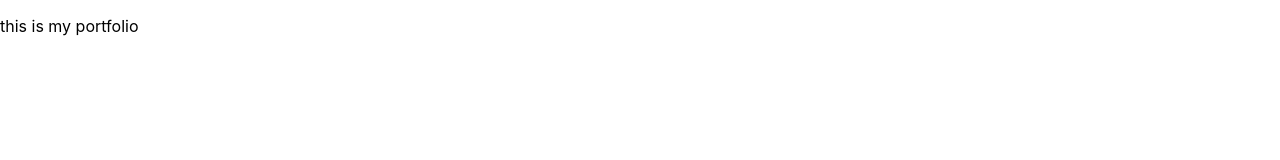
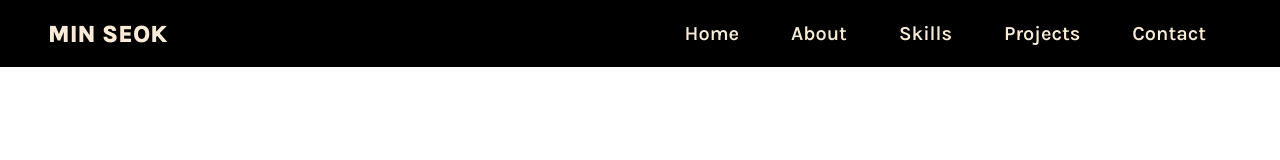
Before and after one commit to DIA-MIN/Portfolio2, a React app in the folder my-porfolio/: page / in a window 1280 px wide. Built offline with nearby package versions, Linux system fonts and the light colour scheme.

Commit message:
feat: add NavBar Component & Style

```diff
--- a/my-porfolio/package.json
+++ b/my-porfolio/package.json
@@ -6,8 +6,10 @@
     "@testing-library/jest-dom": "^5.11.4",
     "@testing-library/react": "^11.1.0",
     "@testing-library/user-event": "^12.1.10",
+    "node-sass": "^5.0.0",
     "react": "^17.0.2",
     "react-dom": "^17.0.2",
+    "react-icons": "^4.3.1",
     "react-scripts": "4.0.3",
     "web-vitals": "^1.0.1"
   },
--- a/my-porfolio/public/index.html
+++ b/my-porfolio/public/index.html
@@ -24,7 +24,7 @@
       work correctly both with client-side routing and a non-root public URL.
       Learn how to configure a non-root public URL by running `npm run build`.
     -->
-    <title>React App</title>
+    <title>MIN SEOK's Portfolio</title>
   </head>
   <body>
     <noscript>You need to enable JavaScript to run this app.</noscript>
--- a/my-porfolio/src/components/views/App.js
+++ b/my-porfolio/src/components/views/App.js
@@ -1,7 +1,9 @@
+import NavBar from './NavBar/NavBar';
+
 function App() {
   return (
     <div className="App">
-      <p>this is my portfolio</p>
+      <NavBar />
     </div>
   );
 }
--- /dev/null
+++ b/my-porfolio/src/components/views/NavBar/NavBar.js
@@ -0,0 +1,21 @@
+import React from 'react';
+import './NavBar.scss';
+
+function NavBar() {
+  return (
+    <nav>
+      <div className="logo">MIN SEOK</div>
+      <div className="menu">
+        <ul>
+          <li>Home</li>
+          <li>About</li>
+          <li>Skills</li>
+          <li>Projects</li>
+          <li>Contact</li>
+        </ul>
+      </div>
+    </nav>
+  );
+}
+
+export default NavBar;
--- /dev/null
+++ b/my-porfolio/src/components/views/NavBar/NavBar.scss
@@ -0,0 +1,34 @@
+@import '../commons/commons.scss';
+
+nav {
+  background: black;
+  display: flex;
+  justify-content: space-between;
+  align-items: center;
+  color: $bodyColor;
+  padding: 0.5rem 3rem;
+
+  .logo {
+    font-weight: 800;
+    font-size: 1.5rem;
+  }
+
+  .menu {
+    font-weight: 600;
+    ul {
+      display: flex;
+
+      li {
+        padding: 0.75rem 1.5rem;
+        font-size: 1.25rem;
+        cursor: pointer;
+        border: 2px solid transparent;
+
+        &:hover {
+          border-bottom: 2px solid $bodyColor;
+          //   outline: 2px solid $bodyColor;
+        }
+      }
+    }
+  }
+}
--- /dev/null
+++ b/my-porfolio/src/components/views/commons/commons.scss
@@ -0,0 +1,27 @@
+@import url('https://fonts.googleapis.com/css2?family=Karla:wght@400;600;700;800&display=swap');
+
+$minColor: #2f4f4f;
+$bodyColor: #faebd7;
+$pointColor: #daa520;
+$dimgrey: #56544f;
+
+* {
+  font-family: 'Karla', sans-serif;
+  margin: 0;
+  padding: 0;
+  box-sizing: border-box;
+}
+
+button {
+  all: unset;
+  cursor: pointer;
+}
+
+ul {
+  list-style-type: none;
+}
+
+a {
+  all: unset;
+  cursor: pointer;
+}
```
Also changed, not shown: my-porfolio/src/App.css (deleted), my-porfolio/src/components/views/App.scss (added), 2 other files.
